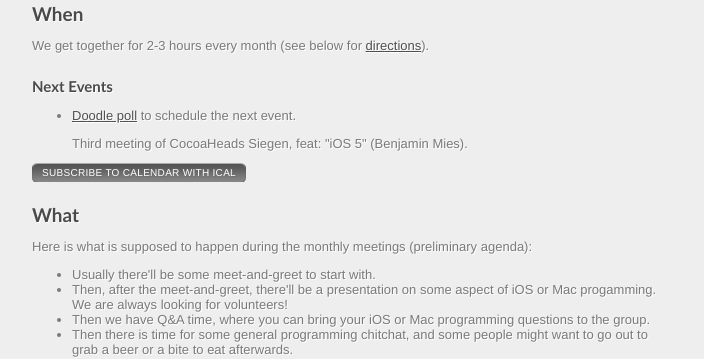
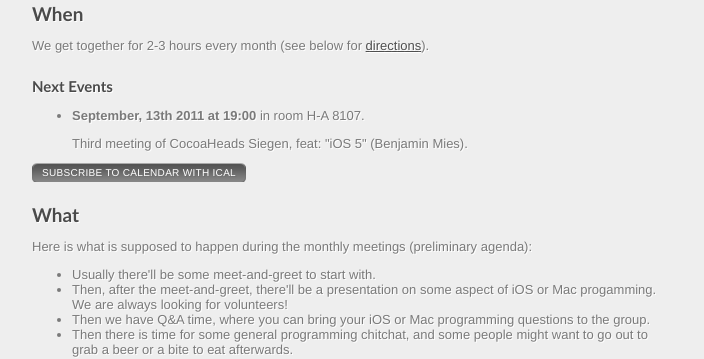
Before and after one commit to bmeurer/cocoaheads.informatik.uni-siegen.de, a Jekyll site: the page built from index.html, in a window 1280 px wide and 900 px high, scrolled down 578 px. Shown: the part 152-511 px from the top of the window, without its empty margins (118-822 px from the left). Built offline with Jekyll 4.4.1, drawn with Linux system fonts in a browser that asks for light colours; nearby versions of some CDN libraries; Markdown is read by kramdown in place of the engine named in the settings.

Commit message:
Update next meeting info.

```diff
--- a/index.html
+++ b/index.html
@@ -43,15 +43,15 @@ layout: default
 <p>
   <ul>
     <li>
+<!--
       <p>
         <a href="http://www.doodle.com/9kzcgp6uictwp9di">Doodle poll</a> to
         schedule the next event.
       </p>
-<!--
+-->
       <p>
-        <strong>August, 10th 2011 at 19:00</strong> in room H-A 8107.
+        <strong>September, 13th 2011 at 19:00</strong> in room H-A 8107.
       </p>
--->
       <p>
         Third meeting of CocoaHeads Siegen, feat:
         &quot;iOS 5&quot;
```
